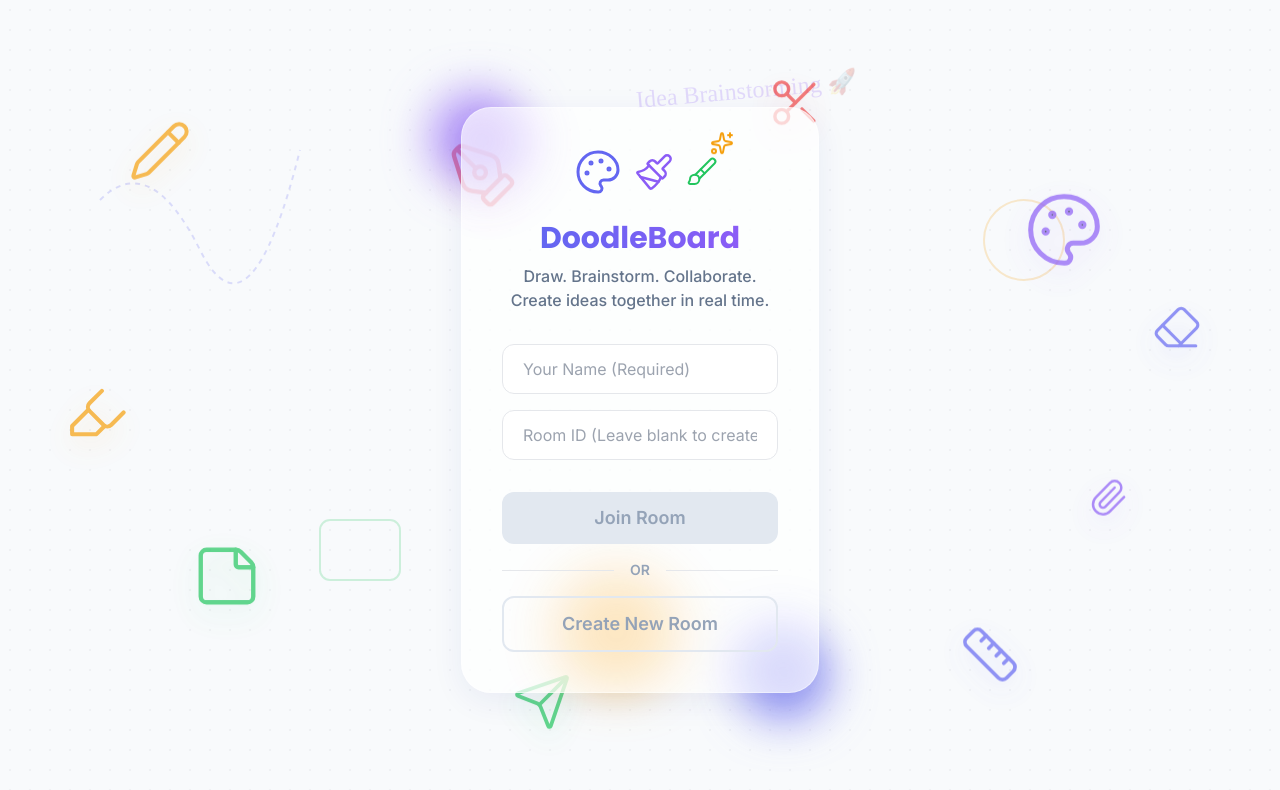
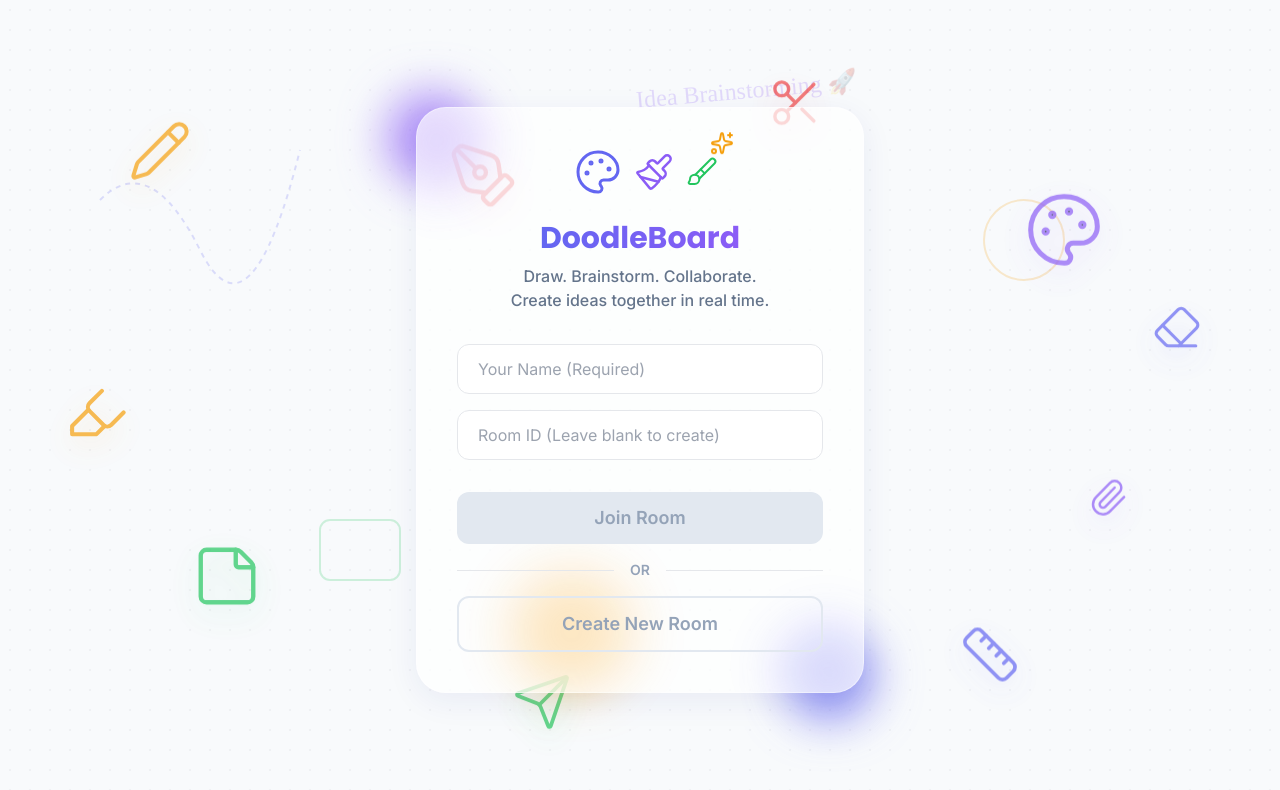
Before and after one commit to tunviii/Whiteboard, a React (Vite) app in the folder client/: page / in a window 1280 px wide. Shown: the top 790 px of the page. Built offline with nearby package versions, Linux system fonts and the light colour scheme; no server answers.

Commit message:
Update LoginPopup.jsx

```diff
--- a/client/src/components/LoginPopup.jsx
+++ b/client/src/components/LoginPopup.jsx
@@ -34,14 +34,14 @@ export default function LoginPopup({ onJoinRoom }) {
   };
 
   return (
-    <div className="relative">
+    <div className="relative w-full max-w-md mx-auto">
       {/* Decorative background blobs */}
       <div className="absolute -top-6 -left-6 w-24 h-24 bg-secondary rounded-full mix-blend-multiply filter blur-xl opacity-70 animate-blob"></div>
       <div className="absolute -bottom-6 -right-6 w-24 h-24 bg-primary rounded-full mix-blend-multiply filter blur-xl opacity-70 animate-blob animation-delay-2000"></div>
       <div className="absolute -bottom-8 left-20 w-24 h-24 bg-accent rounded-full mix-blend-multiply filter blur-xl opacity-70 animate-blob animation-delay-4000"></div>
 
       {/* Main Card */}
-      <div className="glass rounded-[30px] p-8 md:p-10 max-w-md w-full relative z-10 border-t-4 border-t-primary border-l-2 border-l-secondary shadow-[0_20px_50px_rgba(99,102,241,0.2)] flex flex-col items-center">
+      <div className="glass rounded-[30px] p-8 md:p-10 w-full relative z-10 border-t-4 border-t-primary border-l-2 border-l-secondary shadow-[0_20px_50px_rgba(99,102,241,0.2)] flex flex-col items-center">
 
         {/* Header Illustration / Icons */}
         <div className="flex items-center justify-center space-x-3 mb-6 relative">
```
